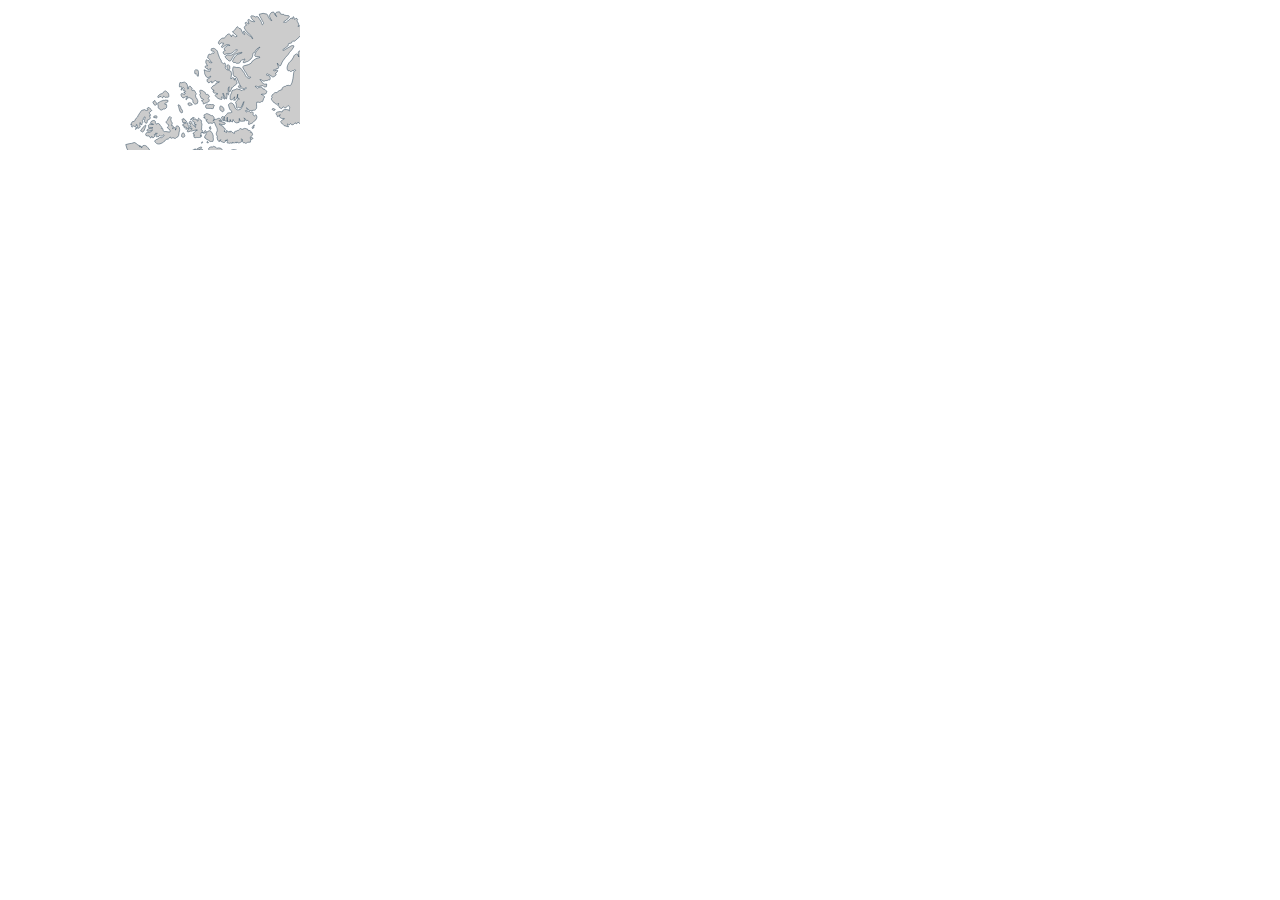
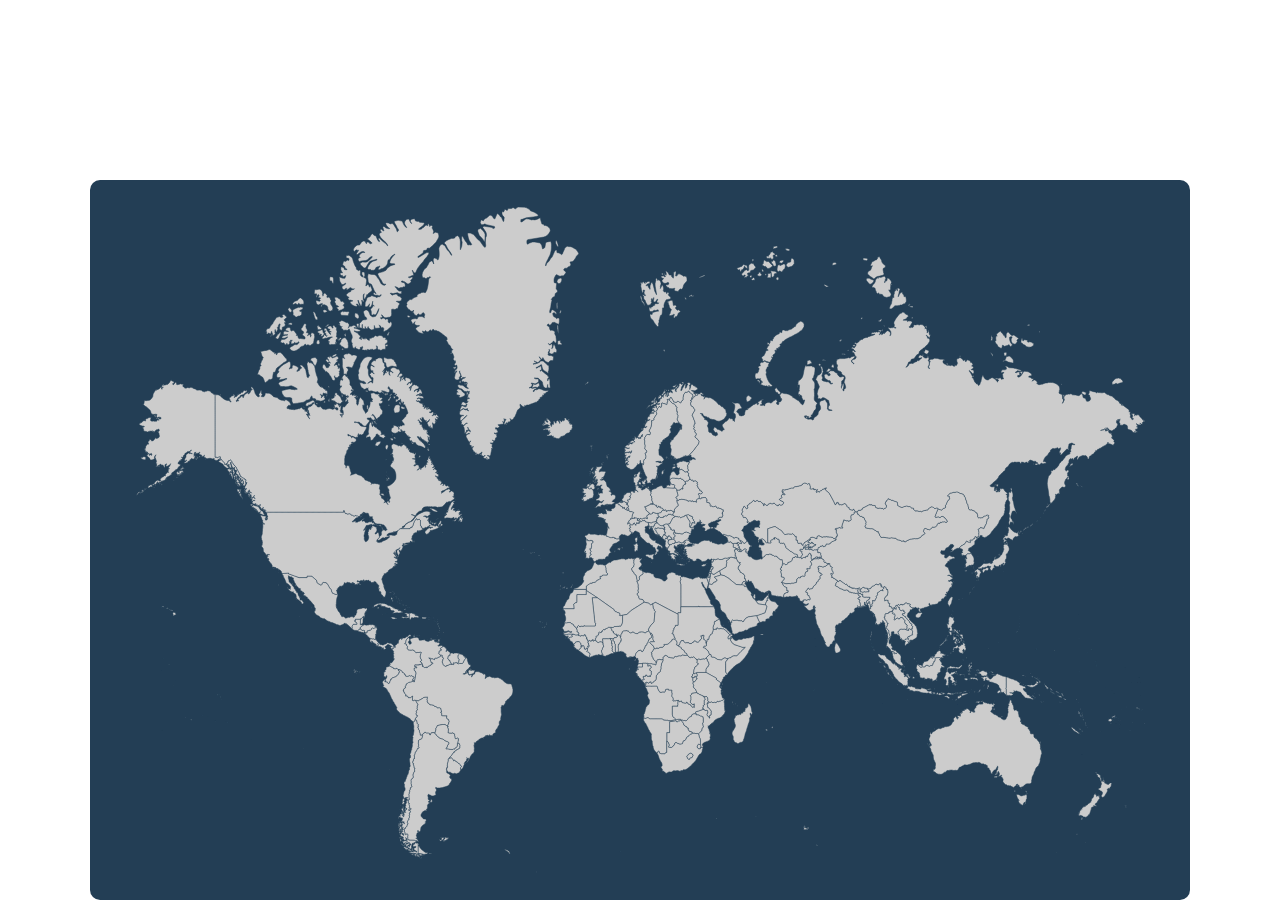
Before and after one commit to monika-stempniak/MapCountriesQuiz, a React app: page / in a window 1280 px wide. Before the commit the page ends 800 px from the top, so only its background shows below. Built offline with nearby package versions, Linux system fonts and the light colour scheme.

Commit message:
add style to map.scss

```diff
--- a/src/scss/style.scss
+++ b/src/scss/style.scss
@@ -1,2 +1,3 @@
 @import 'partials/_main.scss';
 @import 'partials/_variables.scss';
+@import 'partials/_map.scss';
```
Also changed, not shown: src/scss/partials/_map.scss (line endings or trailing spaces).
